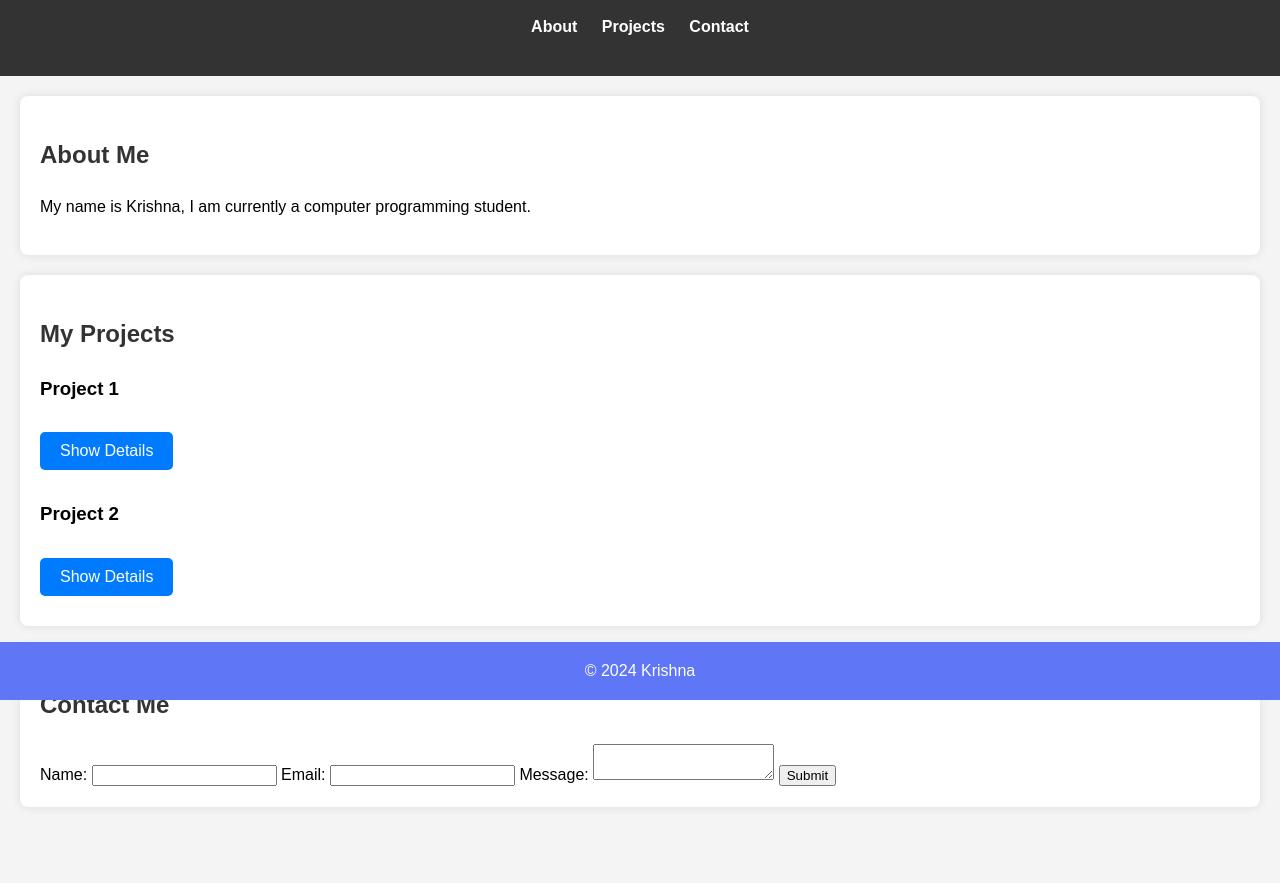
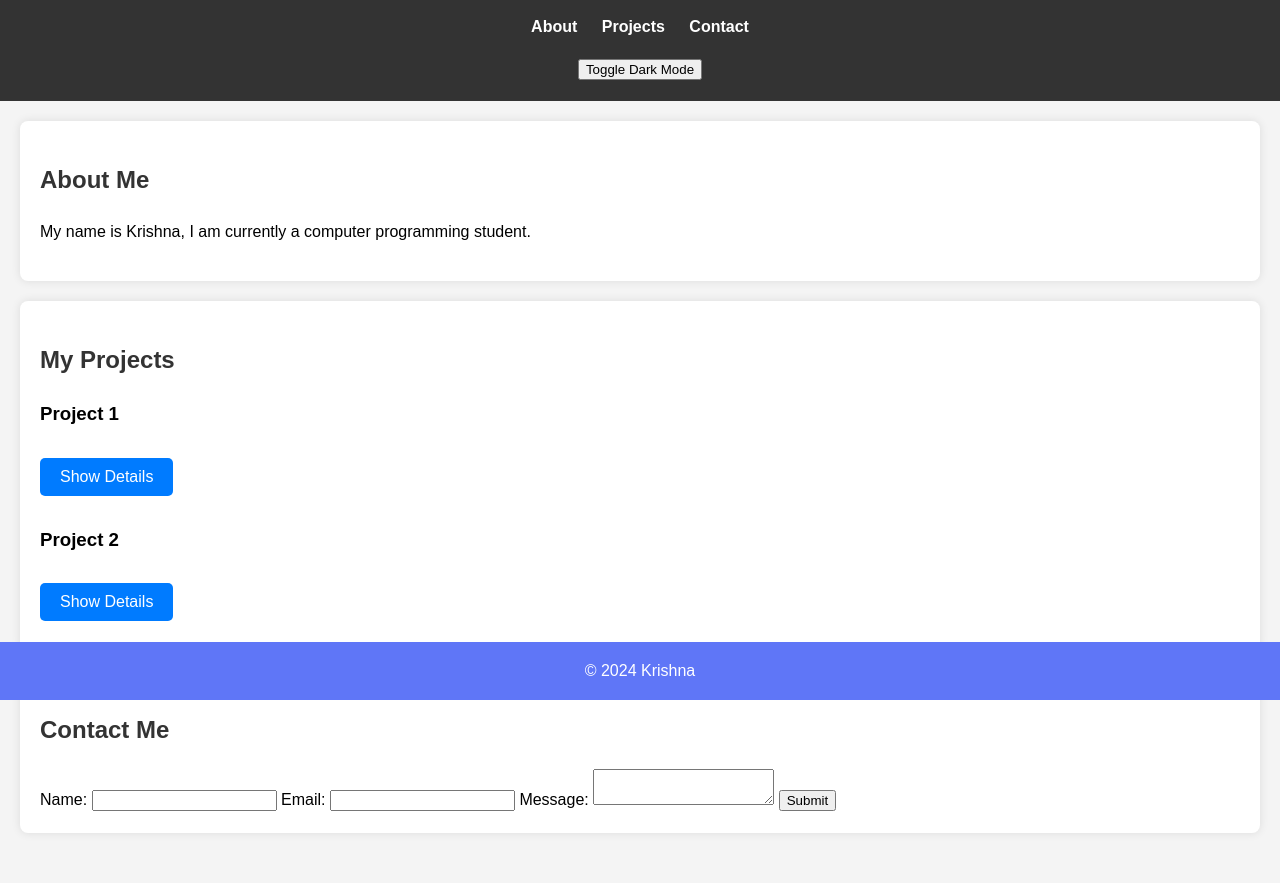
Before and after one commit to 2017krishna/my-portfolio, a plain HTML site: page index.html in a window 1280 px wide. Shown: the part 100-983 px from the top of the page. Before the commit the page ends 957 px from the top, so only its background shows below. Drawn offline with Linux system fonts and the light colour scheme.

Commit message:
Add dark mode toggle button to header

```diff
--- a/index.html
+++ b/index.html
@@ -17,6 +17,8 @@
                 <li><a href="#contact">Contact</a></li>
             </ul>
         </nav>
+        <!-- Dark Mode Toggle -->
+        <button id="dark-mode-toggle">Toggle Dark Mode</button>
     </header>
 
     <main>
```
